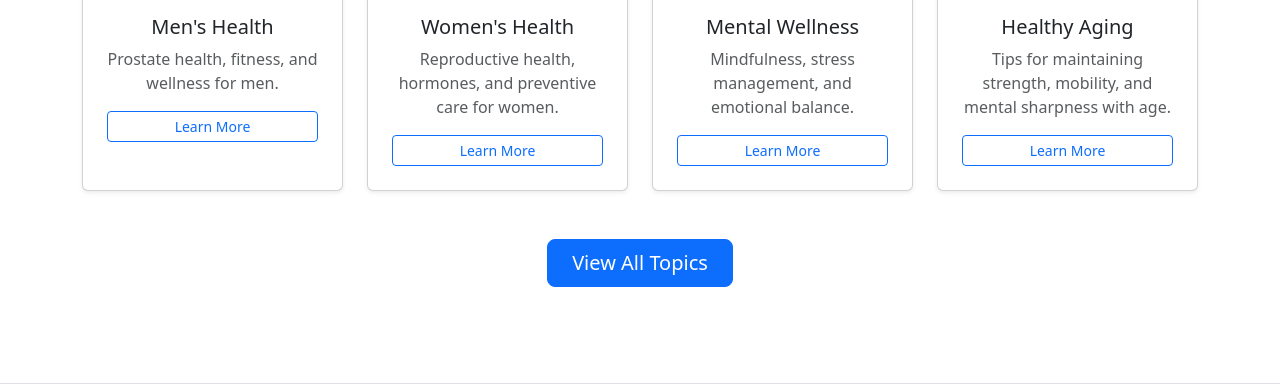
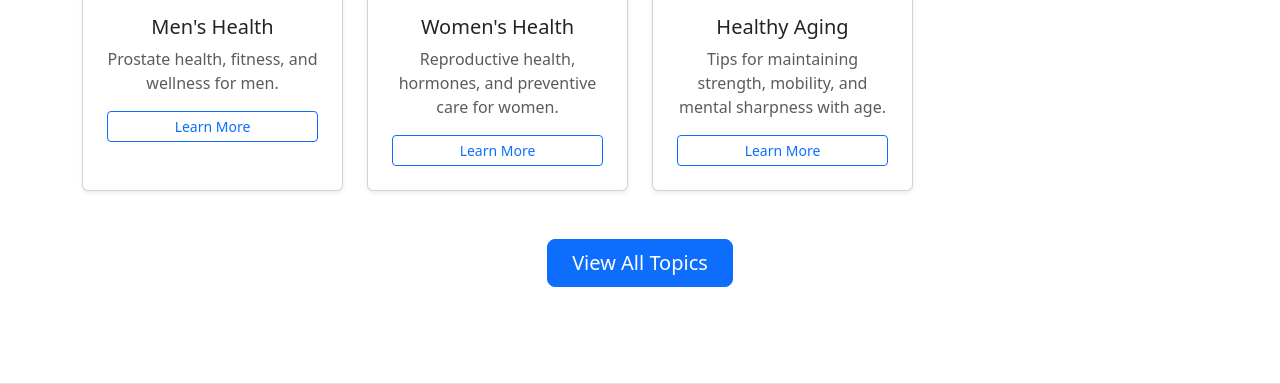
Before and after one commit to mahassantech/A-Collaborative-Platform-for-Public-Health-Stakeholders, a Django app: page /core/myhealth/ in a window 1280 px wide. Shown: the part 1715-2099 px from the top of the page. Run offline with Django 5.2, Linux system fonts and the light colour scheme.

Commit message:
health updated

```diff
--- a/core/templates/core/health.html
+++ b/core/templates/core/health.html
@@ -129,15 +129,6 @@
         </div>
       </div>
 
-      <!-- Mental Wellness -->
-      <div class="col-md-3">
-        <div class="card shadow-sm h-100 text-center p-4">
-          <img src="{% static 'images/mental.jpg' %}" alt="Mental Wellness" class="img-fluid rounded mb-3">
-          <h5 class="card-title">Mental Wellness</h5>
-          <p class="text-muted">Mindfulness, stress management, and emotional balance.</p>
-          <a href="#" class="btn btn-outline-primary btn-sm">Learn More</a>
-        </div>
-      </div>
 
       <!-- Healthy Aging -->
       <div class="col-md-3">
```
